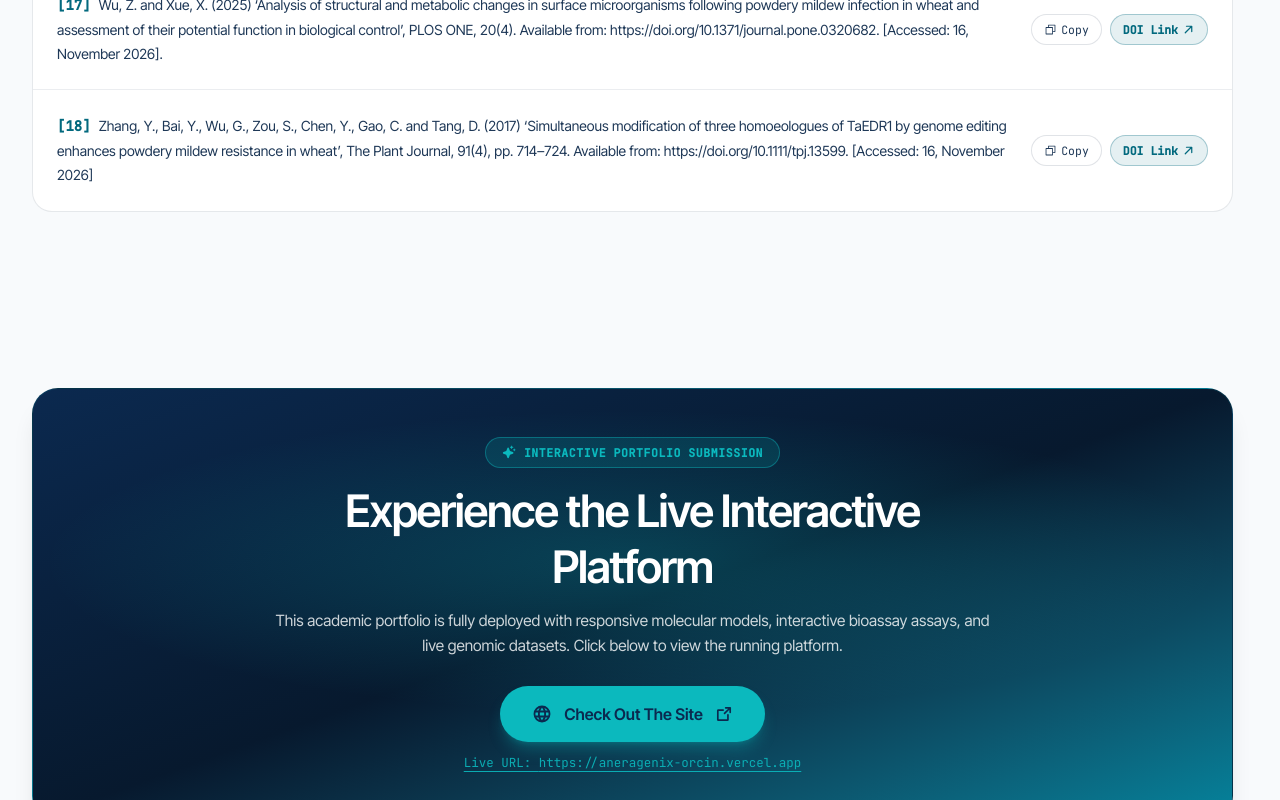
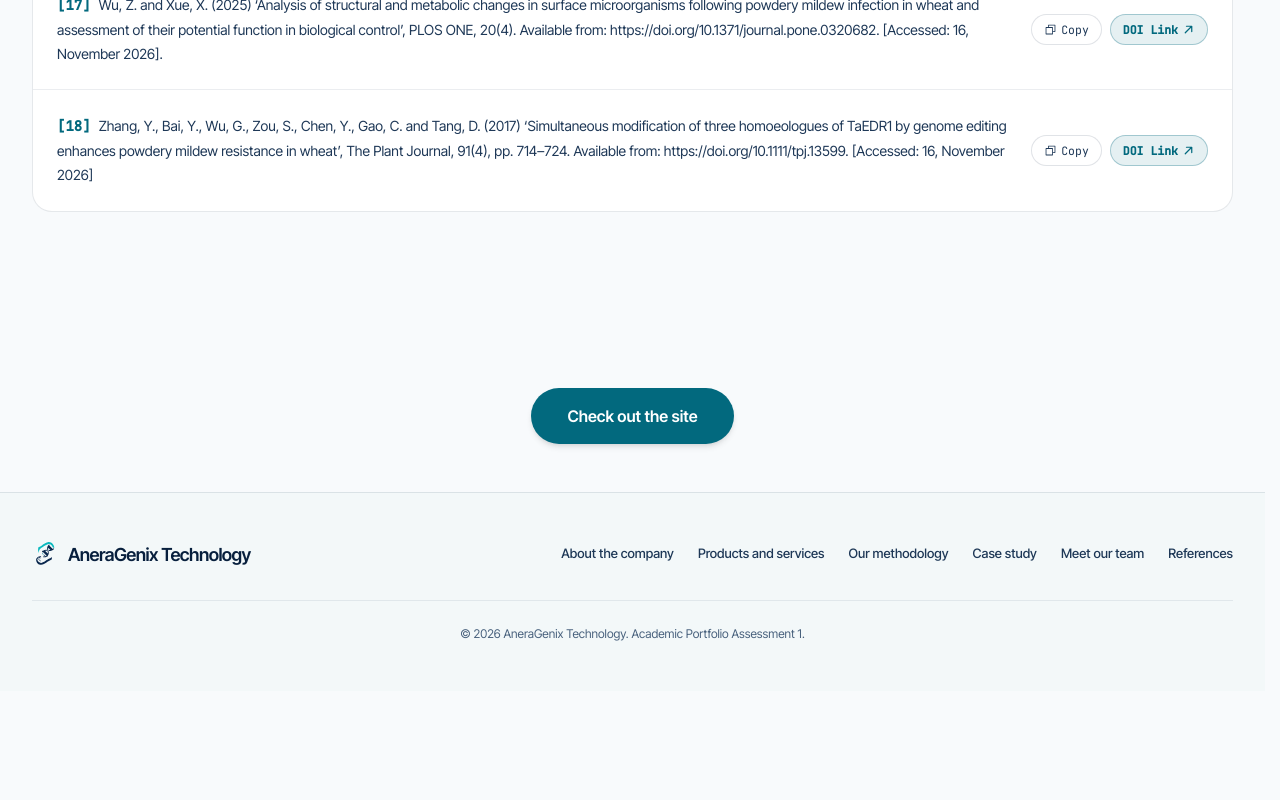
Before and after one commit to Bit06/AneraGenix, a React (Vite) app: page / in a window 1280 px wide. Shown: the part 11200-12000 px from the top of the page. After the commit the page ends 11891 px from the top, so only its background shows below. Built offline with nearby package versions, Linux system fonts and the light colour scheme.

Commit message:
Replace CTA banner with simple clean Check out the site button

```diff
--- a/src/App.tsx
+++ b/src/App.tsx
@@ -6,7 +6,6 @@ import Methodology from "./sections/Methodology";
 import CaseStudy from "./sections/CaseStudy";
 import Team from "./sections/Team";
 import References from "./sections/References";
-import LiveWebsiteCTA from "./components/LiveWebsiteCTA";
 import Footer from "./sections/Footer";
 
 export default function App() {
@@ -21,7 +20,18 @@ export default function App() {
         <CaseStudy />
         <Team />
         <References />
-        <LiveWebsiteCTA />
+
+        {/* Big simple button for PDF viewers to visit the live site */}
+        <div className="py-12 text-center">
+          <a
+            href="https://aneragenix-orcin.vercel.app"
+            target="_blank"
+            rel="noopener noreferrer"
+            className="inline-flex items-center justify-center rounded-full bg-brand-deep px-9 py-4 text-[16px] font-semibold text-white shadow-md transition hover:bg-ink active:scale-95 cursor-pointer"
+          >
+            Check out the site
+          </a>
+        </div>
       </main>
       <Footer />
     </>
--- a/src/components/LiveWebsiteCTA.tsx
+++ /dev/null
@@ -1,56 +0,0 @@
-import { ArrowSquareOut, Globe, Sparkle } from "@phosphor-icons/react";
-import { Reveal } from "./ui";
-
-export default function LiveWebsiteCTA() {
-  const liveUrl = "https://aneragenix-orcin.vercel.app";
-
-  return (
-    <section className="mx-auto max-w-[1400px] px-5 py-12 sm:px-8">
-      <Reveal>
-        <div className="relative overflow-hidden rounded-[26px] border border-brand-deep/30 bg-gradient-to-br from-[#0B294F] via-[#07192e] to-[#04849D] p-8 sm:p-12 text-center text-white shadow-xl">
-          {/* Subtle background ambient glow */}
-          <div className="pointer-events-none absolute inset-0 bg-[radial-gradient(ellipse_70%_50%_at_50%_40%,rgba(11,185,190,0.25)_0%,transparent_70%)]" />
-
-          <div className="relative z-10 mx-auto max-w-[720px]">
-            <div className="inline-flex items-center gap-2 rounded-full border border-brand/40 bg-brand/15 px-4 py-1.5 text-[11.5px] font-mono font-bold tracking-wider text-brand uppercase">
-              <Sparkle size={14} weight="fill" />
-              <span>Interactive Portfolio Submission</span>
-            </div>
-
-            <h3 className="mt-4 text-[clamp(1.9rem,4vw,2.8rem)] font-bold tracking-[-0.03em] leading-tight text-white">
-              Experience the Live Interactive Platform
-            </h3>
-
-            <p className="mt-3 text-[14.5px] sm:text-[15.5px] leading-relaxed text-white/80">
-              This academic portfolio is fully deployed with responsive molecular models, interactive bioassay assays, and live genomic datasets. Click below to view the running platform.
-            </p>
-
-            {/* Big Prominent Clickable Button */}
-            <div className="mt-7 flex flex-col items-center justify-center gap-3">
-              <a
-                href={liveUrl}
-                target="_blank"
-                rel="noopener noreferrer"
-                className="group inline-flex items-center gap-3 rounded-full bg-brand px-8 py-4 text-[15px] sm:text-[16px] font-bold text-[#0B294F] shadow-lg shadow-brand/30 transition-all hover:bg-white hover:scale-105 active:scale-95"
-              >
-                <Globe size={20} weight="bold" className="transition-transform group-hover:rotate-12" />
-                <span>Check Out The Site</span>
-                <ArrowSquareOut size={18} weight="bold" />
-              </a>
-
-              {/* Explicit Clickable Text URL for PDF readers & print */}
-              <a
-                href={liveUrl}
-                target="_blank"
-                rel="noopener noreferrer"
-                className="font-mono text-[12.5px] text-brand/90 hover:text-white underline underline-offset-4 transition-colors"
-              >
-                Live URL: {liveUrl}
-              </a>
-            </div>
-          </div>
-        </div>
-      </Reveal>
-    </section>
-  );
-}
```
